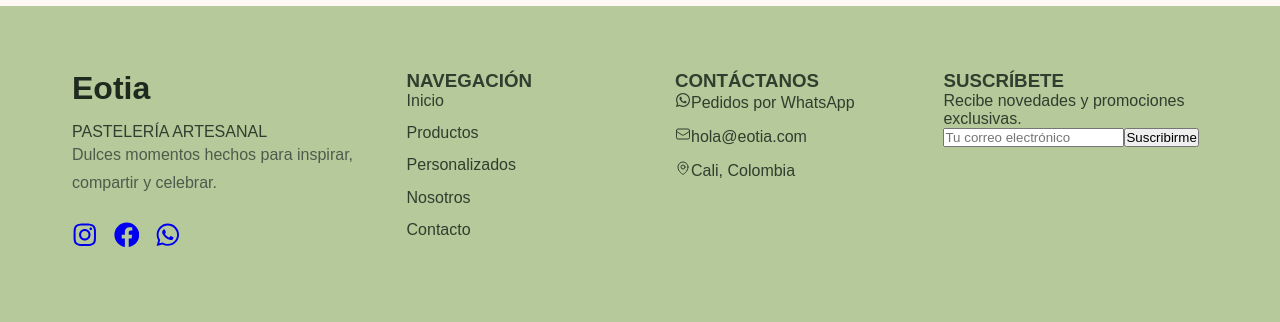
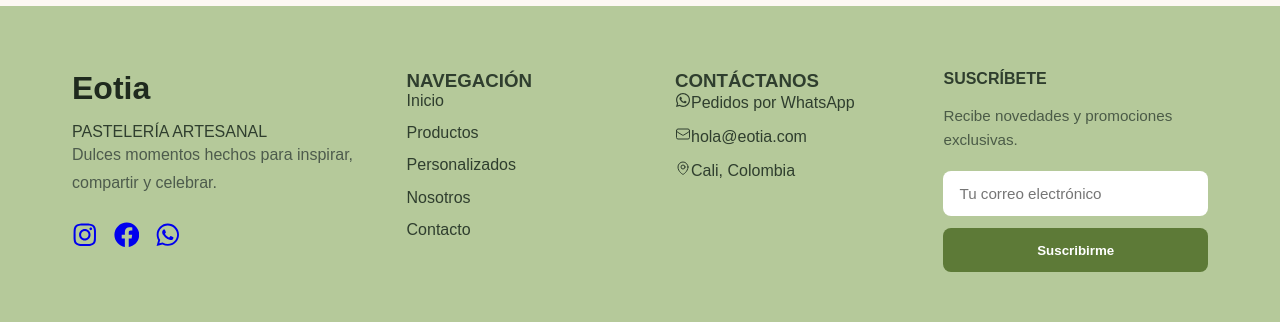
Before and after one commit to JulianManrique/eotia-frontend, a Next.js app: page / in a window 1280 px wide. Shown: the part 2544-2866 px from the top of the page. Built offline with nearby package versions, Linux system fonts and the light colour scheme.

Commit message:
tercera mejora Footer 4 columns y suscribe mejorado

```diff
--- a/app/components/Footer/Footer.module.css
+++ b/app/components/Footer/Footer.module.css
@@ -98,6 +98,50 @@
   color: #5d7a37;
 }
 
+.footerSubscribe h3 {
+  font-size: 1rem;
+  font-weight: 700;
+  margin-bottom: 1rem;
+}
+
+.footerSubscribe p {
+  font-size: 0.95rem;
+  line-height: 1.6;
+  margin-bottom: 1.2rem;
+  color: #4b5b47;
+}
+
+.subscribeForm {
+  display: flex;
+  flex-direction: column;
+  gap: 0.8rem;
+}
+
+.subscribeForm input {
+  width: 100%;
+  padding: 0.85rem 1rem;
+  border: none;
+  border-radius: 8px;
+  font-size: 0.95rem;
+  outline: none;
+}
+
+.subscribeForm button {
+  width: 100%;
+  padding: 0.9rem;
+  border: none;
+  border-radius: 8px;
+  background: #5d7a37;
+  color: white;
+  font-weight: 600;
+  cursor: pointer;
+  transition: all .3s ease;
+}
+
+.subscribeForm button:hover {
+  background: #4d6730;
+}
+
 /* Responsive */
 
 @media (max-width: 900px) {
```
